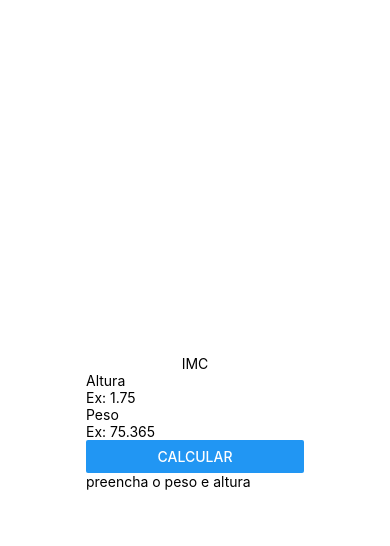
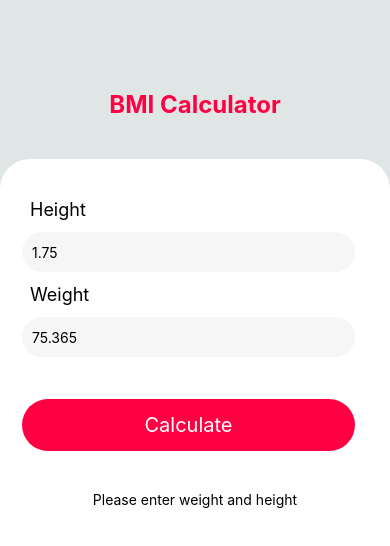
Before and after one commit to Julio1901/imc_react_native_clone, a React Native app: screen / in a window 390 px wide. Shown: the top 546 px of the page. Built offline with nearby package versions, Linux system fonts and the light colour scheme.

Commit message:
Basic layout created

```diff
--- a/App.js
+++ b/App.js
@@ -1,12 +1,12 @@
 import { StyleSheet, View } from 'react-native';
 import Title from './src/components/Title';
-import Main from './src/components/Main';
+import Form from './src/components/Form';
 
 export default function App() {
   return (
     <View style={styles.container}>
         <Title/>
-        <Main/>
+        <Form/>
     </View>
   );
 }
@@ -14,8 +14,7 @@
 const styles = StyleSheet.create({
   container: {
     flex: 1,
-    backgroundColor: '#fff',
-    alignItems: 'center',
-    justifyContent: 'center',
+    backgroundColor: '#e0e5e5',
+    paddingTop:80
   },
 });
--- a/src/components/Form/index.js
+++ b/src/components/Form/index.js
@@ -1,43 +1,45 @@
 import React, { useState } from "react";
-import { View, Text, TextInput, Button } from "react-native";
+import { View, Text, TextInput, TouchableOpacity } from "react-native";
 import ResultImc from "./ResultImc";
+import styles from "./style";
 
 export default function Form(){
 
     const [height, setHeight] = useState(null)
     const [weight, setWeight] = useState(null)
-    const [messageImc, setMessageImc] = useState("preencha o peso e altura")
-    const [imc, setImc] = useState(null)
-    const [textButton, setTextButton] = useState("Calcular")
+    const [messageImc, setBMIStatus] = useState("Please enter weight and height");
+    const [bmi, setBMI] = useState(null)
+    const [textButton, setButtonText] = useState("Calculate");
 
-    function imcCalculator(){
-        return setImc((weight/(height * height)).toFixed(2))
+    function calculateBMI(){
+        return setBMI((weight/(height * height)).toFixed(2))
     }
-
-    function validationImc(){
-        if(weight != null && height != null){
-            imcCalculator()
-            setHeight(null)
-            setWeight(null)
-            setMessageImc("Seu imc é igual: ")
-            setTextButton("Calcular novamente")
-            return
+    function validateBMI() {
+        if (weight !== null && height !== null) {
+            calculateBMI();
+            setHeight(null);
+            setWeight(null);
+            setBMIStatus("Your BMI is: ");
+            setButtonText("Calculate Again");
+            return;
         }
-        setImc(null)
-        setTextButton("Calcular")
-        setMessageImc("Preencha o peso e altura")
+        setBMI(null);
+        setButtonText("Calculate");
+        setBMIStatus("Please enter weight and height");
     }
 
     return (
-      <View>
-        <View>
-            <Text>Altura</Text>
-            <TextInput onChangeText={setHeight} value={height} placeholder="Ex: 1.75" keyboardType="numeric"/>
-            <Text>Peso</Text>
-            <TextInput onChangeText={setWeight} value={weight} placeholder="Ex: 75.365" keyboardType="numeric"/>
-            <Button onPress={() => validationImc()} title={textButton}/>
+      <View style={styles.formContext}>
+        <View style={styles.form}>
+            <Text style={styles.formLabel}>Height</Text>
+            <TextInput style={styles.input} onChangeText={setHeight} value={height} placeholder="1.75" keyboardType="numeric"/>
+            <Text style={styles.formLabel}>Weight</Text>
+            <TextInput style={styles.input} onChangeText={setWeight} value={weight} placeholder="75.365" keyboardType="numeric"/>
+            <TouchableOpacity style={styles.buttonCalculator} onPress={() => { validateBMI()}}>
+                <Text style={styles.textButtonCalculator}>{textButton}</Text>
+            </TouchableOpacity>
         </View>
-        <ResultImc messageResultImc={messageImc} resultImc={imc}/>
+        <ResultImc messageResultImc={messageImc} resultImc={bmi}/>
       </View>
     );
 }
--- /dev/null
+++ b/src/components/Form/style.js
@@ -0,0 +1,50 @@
+import { StyleSheet } from "react-native";
+
+const styles = StyleSheet.create({
+    formContext: {
+        width:"100%",
+        height:"100%",
+        bottom:0,
+        backgroundColor:"#ffffff",
+        alignItems: "center",
+        borderTopLeftRadius:30,
+        borderTopRightRadius:30,
+        marginTop:30
+    },
+    form:{
+        width:"100%",
+        height: "auto",
+        marginTop:30,
+        padding:10
+    },
+    formLabel: {
+        color:"#000000",
+        fontSize:18,
+        paddingLeft:20
+    },
+    input:{
+        width:"90%",
+        borderRadius:50,
+        backgroundColor:"#f6f6f6",
+        height:40,
+        margin:12,
+        paddingLeft:10
+    },
+    buttonCalculator:{
+        borderRadius: 50,
+        alignItems: "center",
+        justifyContent: "center",
+        width: "90%",
+        backgroundColor: "#FF0043",
+        paddingTop:14,
+        paddingBottom:14,
+        marginLeft:12,
+        margin:30
+    },
+    textButtonCalculator:{
+        fontSize: 20,
+        color:"#ffffff"
+    }
+});
+
+export default styles
--- a/src/components/Main/index.js
+++ /dev/null
@@ -1,11 +0,0 @@
-import React from "react";
-import { View } from "react-native";
-import Form from "../Form";
-
-export default function Main(){
-    return (
-        <View>
-            <Form/>
-        </View>
-    );
-}
--- a/src/components/Title/index.js
+++ b/src/components/Title/index.js
@@ -1,10 +1,11 @@
 import React from "react";
 import { View, Text } from "react-native";
+import styles from "./style";
 
 export default function Title(){
     return (
-        <View>
-            <Text>IMC</Text>
+        <View style={styles.boxTitle}>
+            <Text style={styles.textTitle}>BMI Calculator</Text>
         </View>
     );
 }
--- /dev/null
+++ b/src/components/Title/style.js
@@ -0,0 +1,16 @@
+import { StyleSheet } from "react-native";
+
+const styles = StyleSheet.create({
+    boxTitle: {
+        alignItems: "center",
+        justifyContent: "center",
+        padding:10
+    },
+    textTitle: {
+        color:"#FF0043",
+        fontSize:24,
+        fontWeight:"bold"
+    }
+});
+
+export default styles
```
Also changed, not shown: src/components/Form/ResultImc/style.js (added).
